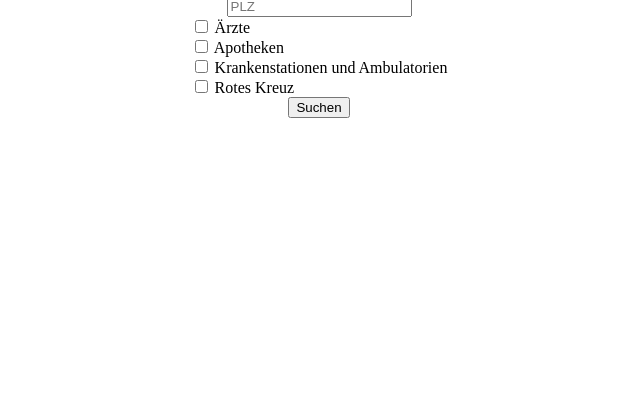
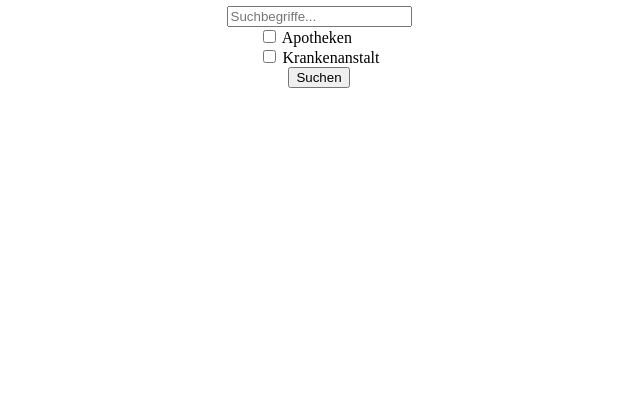
Before and after one commit to annakutschka/GesPlaS_SolrProjekt, a website: page Suchmaschine/public/index.html in a window 1280 px wide. Shown: the part 401-816 px from the top of the page, without its empty margins (329-969 px from the left). Drawn offline with Linux system fonts and the light colour scheme.

Commit message:
Updated body

```diff
--- a/Suchmaschine/public/index.html
+++ b/Suchmaschine/public/index.html
@@ -26,21 +26,15 @@
             <div class="wrapper-search">
                 <h1>Suchmaschine</h1>
                 <input type="text" class="input-text" id="search-input" placeholder="Suchbegriffe...">
-                <input type="text" class="input-text" placeholder="PLZ" pattern="[0-9]{4}" id="search-plz">
                 <div class="wrapper-filter">
-                    <input type="checkbox" name="filter" id="filter-doctor">
-                    <label for="filter-doctor">Ärzte</label><br>
                     <input type="checkbox" name="filter" id="filter-pharmacy">
                     <label for="filter-pharmacy">Apotheken</label><br>
                     <input type="checkbox" name="filter" id="filter-hospital">
-                    <label for="filter-hospital">Krankenstationen und Ambulatorien</label><br>
-                    <input type="checkbox" name="filter" id="filter-red-cross">
-                    <label for="filter-red-cross">Rotes Kreuz</label>
+                    <label for="filter-hospital">Krankenanstalt</label><br>
                 </div>
                 <button type="submit" id="search-button">Suchen</button>
             </div>
             <div class="wrapper-result">
-
             </div>
         </div>
     </body>
```
